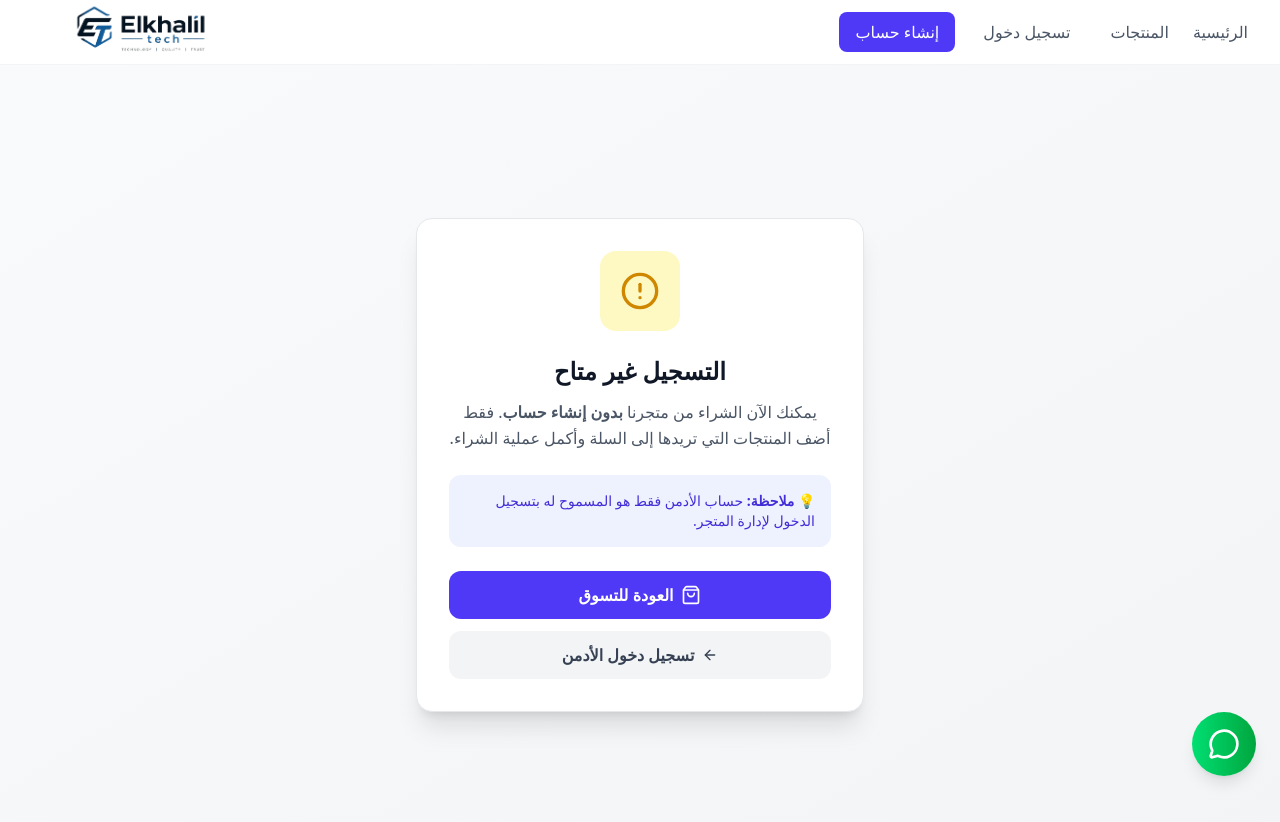
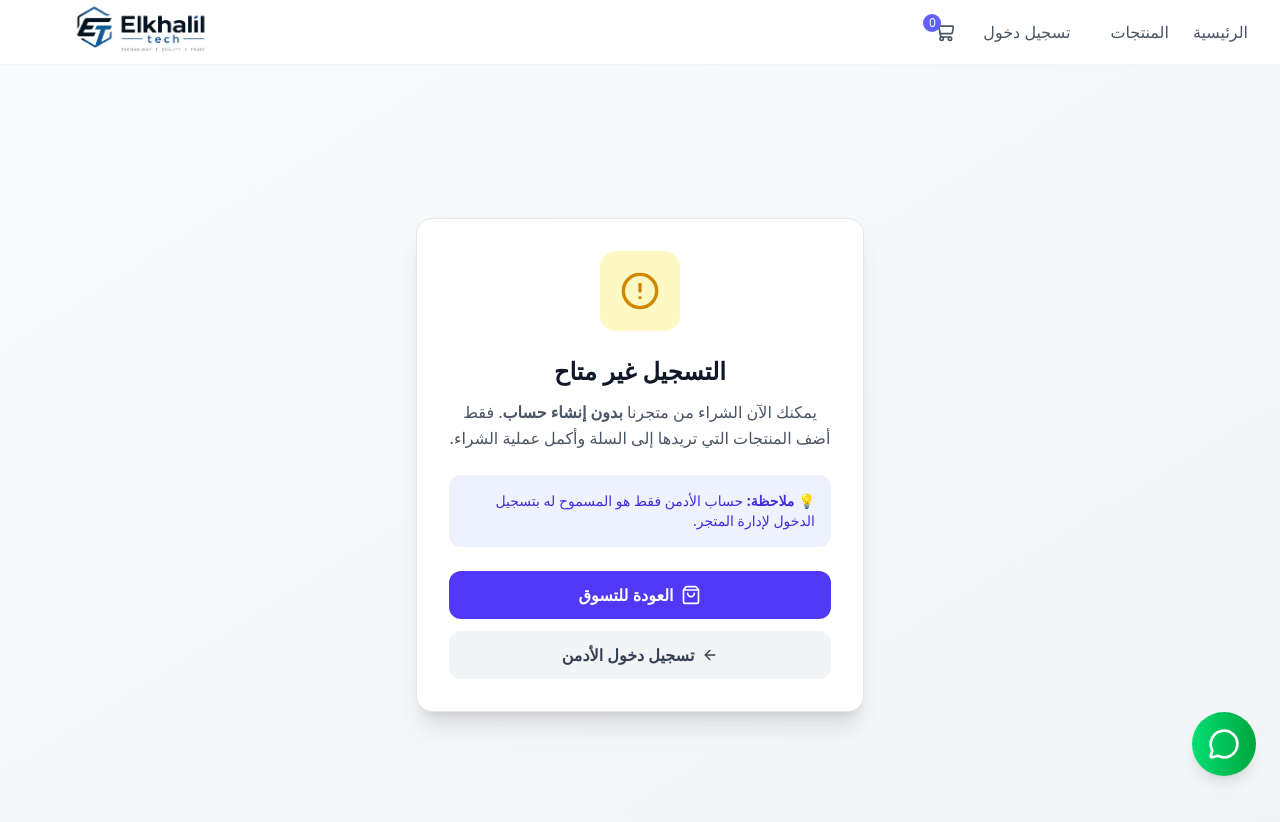
Before and after one commit to smart232025-svg/E-commerce, a Next.js app: page /auth/register in a window 1280 px wide. Shown: the top 822 px of the page. Built offline with nearby package versions, Linux system fonts and the light colour scheme; no server answers.

Commit message:
Add Arabic comments in Navbar component
Updated comments in Navbar.jsx to include Arabic translations for better clarity.

```diff
--- a/components/layout/Navbar.jsx
+++ b/components/layout/Navbar.jsx
@@ -30,7 +30,7 @@ export default function Navbar() {
             <div className="max-w-7xl mx-auto px-4 sm:px-6 lg:px-8">
                 <div className="flex items-center justify-between h-16">
 
-                    {/* Desktop Navigation */}
+                    {/* ===== القسم الأيسر (الروابط) ===== */}
                     <div className="hidden md:flex items-center gap-6">
                         <Link
                             href="/"
@@ -48,6 +48,7 @@ export default function Navbar() {
                         {isloading ? (
                             <div className="w-20 h-10 bg-gray-200 dark:bg-gray-700 rounded-lg animate-pulse" />
                         ) : isAuthenticated ? (
+                            // ===== مستخدم مسجل (أدمن) =====
                             <div className="flex items-center gap-4">
                                 {user?.role !== "admin" && (
                                     <Link
@@ -75,6 +76,7 @@ export default function Navbar() {
                                     <User className="w-5 h-5" />
                                 </Link>
 
+                                {/* ✅ السلة ظاهرة للمسجلين */}
                                 <Link href="/cart" className="relative">
                                     <ShoppingCart className="text-gray-600 dark:text-white hover:text-indigo-600 transition-colors w-5 h-5" />
                                     <span className="absolute -top-2 -left-3 bg-indigo-500 text-white text-xs min-w-4.5 h-4.5 flex items-center justify-center rounded-full px-1">
@@ -91,6 +93,7 @@ export default function Navbar() {
                                 </button>
                             </div>
                         ) : (
+                            // ===== مستخدم غير مسجل (ضيف) =====
                             <div className="flex items-center gap-3">
                                 <Link
                                     href="/auth/login"
@@ -98,20 +101,24 @@ export default function Navbar() {
                                 >
                                     تسجيل دخول
                                 </Link>
-                                <Link
-                                    href="/auth/register"
-                                    className="px-4 py-2 text-white rounded-lg bg-indigo-600 hover:bg-indigo-700 transition-colors font-medium"
-                                >
-                                    إنشاء حساب
+
+                                {/* ✅ السلة ظاهرة للضيوف كمان */}
+                                <Link href="/cart" className="relative">
+                                    <ShoppingCart className="text-gray-600 dark:text-white hover:text-indigo-600 transition-colors w-5 h-5" />
+                                    <span className="absolute -top-2 -left-3 bg-indigo-500 text-white text-xs min-w-4.5 h-4.5 flex items-center justify-center rounded-full px-1">
+                                        {cart.length}
+                                    </span>
                                 </Link>
                             </div>
                         )}
                     </div>
 
+                    {/* ===== اللوجو ===== */}
                     <Link href="/" className="flex items-center gap-2">
                         <Image src="/images/nav-logo.png" alt="logo" width={220} height={100} />
                     </Link>
-                    {/* Mobile Menu Button */}
+
+                    {/* ===== زر القائمة للموبايل ===== */}
                     <button
                         className="md:hidden text-gray-600 dark:text-gray-300 cursor-pointer"
                         onClick={() => setIsMenuOpen(!isMenuOpen)}
@@ -121,7 +128,7 @@ export default function Navbar() {
                 </div>
             </div>
 
-            {/* Mobile Navigation */}
+            {/* ===== القائمة الجانبية للموبايل ===== */}
             {isMenuOpen && (
                 <div className="md:hidden bg-white dark:bg-gray-900 border-t border-gray-100 dark:border-gray-800 py-4">
                     <div className="flex flex-col gap-2 px-4">
@@ -140,7 +147,21 @@ export default function Navbar() {
                             المنتجات
                         </Link>
 
+                        {/* ✅ السلة في الموبايل للجميع */}
+                        <Link
+                            href="/cart"
+                            className="relative flex items-center w-fit py-2 gap-2"
+                            onClick={() => setIsMenuOpen(false)}
+                        >
+                            <ShoppingCart className="relative text-gray-600 dark:text-gray-300 hover:text-indigo-600 transition-colors w-5 h-5" />
+                            <span className="absolute -top-2 -left-3 bg-indigo-500 text-white text-xs min-w-4.5 h-4.5 flex items-center justify-center rounded-full px-1">
+                                {cart.length}
+                            </span>
+                            {/* <span className="text-gray-600 dark:text-gray-300">السلة</span> */}
+                        </Link>
+
                         {isAuthenticated ? (
+                            // ===== موبايل - مسجل =====
                             <>
                                 {user?.role !== "admin" && (
                                     <Link
@@ -170,17 +191,6 @@ export default function Navbar() {
                                     الحساب
                                 </Link>
 
-                                <Link
-                                    href="/cart"
-                                    className="relative flex items-center w-fit py-2"
-                                    onClick={() => setIsMenuOpen(false)}
-                                >
-                                    <ShoppingCart className="text-gray-600 dark:text-gray-300 hover:text-indigo-600 transition-colors w-5 h-5" />
-                                    <span className="absolute -top-2 -left-3 bg-indigo-500 text-white text-xs min-w-4.5 h-4.5 flex items-center justify-center rounded-full px-1">
-                                        {cart.length}
-                                    </span>
-                                </Link>
-
                                 <button
                                     className="py-2 text-gray-600 dark:text-gray-300 hover:text-red-600 text-left"
                                     onClick={() => {
@@ -192,6 +202,7 @@ export default function Navbar() {
                                 </button>
                             </>
                         ) : (
+                            // ===== موبايل - غير مسجل (ضيف) =====
                             <>
                                 <Link
                                     href="/auth/login"
@@ -199,13 +210,6 @@ export default function Navbar() {
                                     onClick={() => setIsMenuOpen(false)}
                                 >
                                     تسجيل دخول
-                                </Link>
-                                <Link
-                                    href="/auth/register"
-                                    className="py-2 text-indigo-600 font-medium"
-                                    onClick={() => setIsMenuOpen(false)}
-                                >
-                                    إنشاء حساب
                                 </Link>
                             </>
                         )}
```
